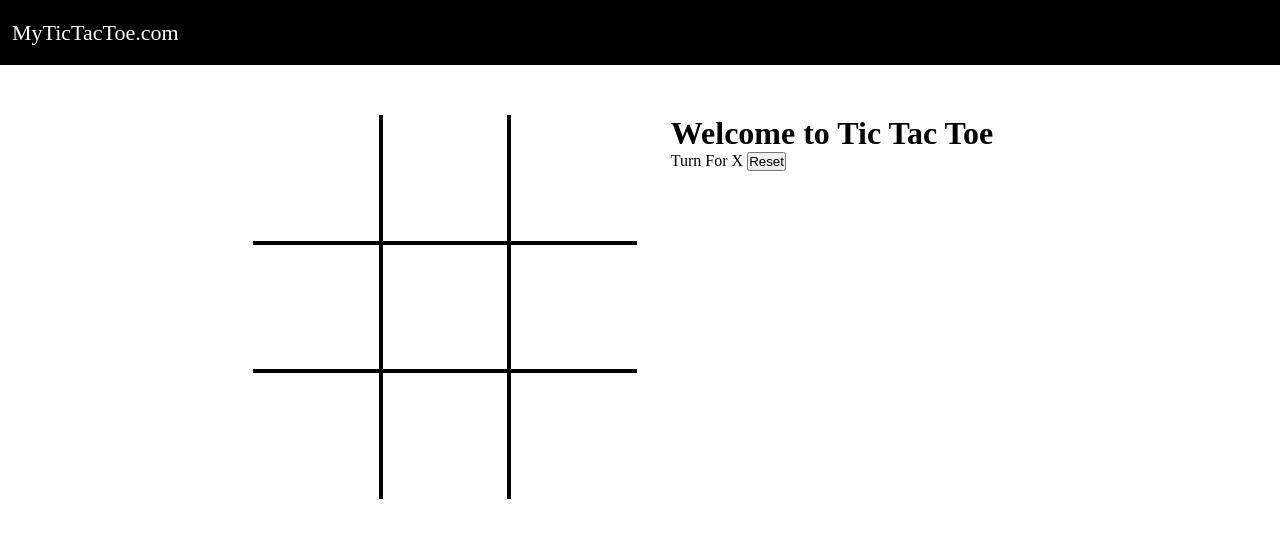
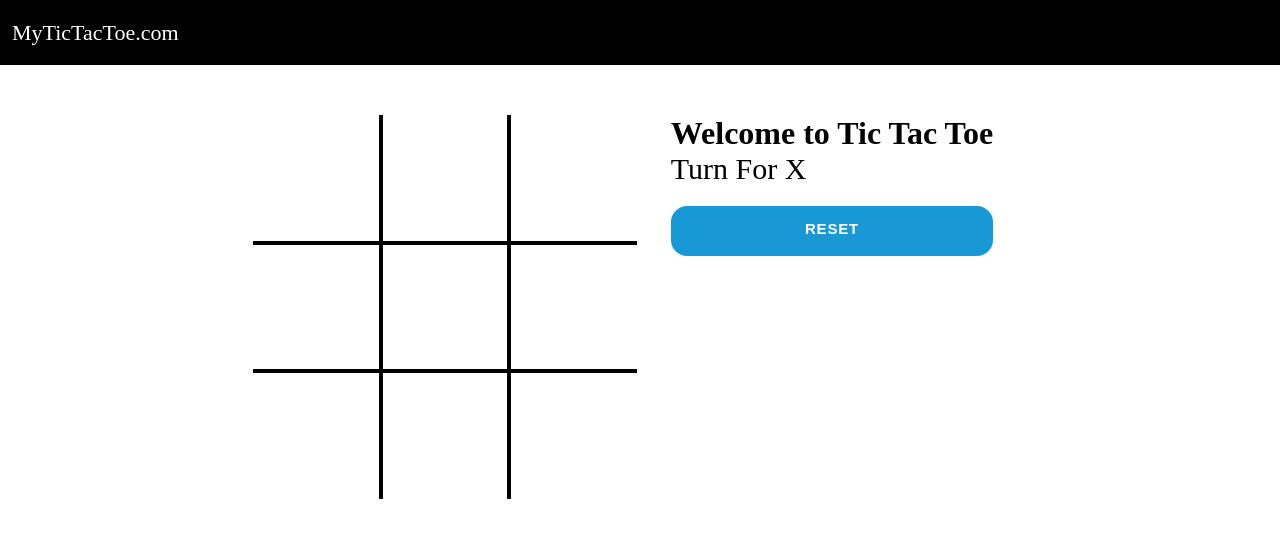
Before and after one commit to Sayantan131/mini_projects_in_js, a plain HTML site: page tictactoeGame/index.html in a window 1280 px wide. Drawn offline with Linux system fonts and the light colour scheme; a web font is replaced by a local one.

Commit message:
alomost done

```diff
--- a/tictactoeGame/script.js
+++ b/tictactoeGame/script.js
@@ -40,15 +40,18 @@ const checkWin = ()=>{
     })
 }
 
+
+//
 let boxes = document.getElementsByClassName("box");
 
 Array.from(boxes).forEach(element=>{
    let boxtext = element.querySelector('.boxtext');
    element.addEventListener('click',()=>{
       if(boxtext.innerText === ''){
+         audioTurn.play();
          boxtext.innerText = turn;
          turn = changeTurn();
-         audioTurn.play();
+
          checkWin();
          if(!isgameover){
             document.getElementsByClassName("info")[0].innerText = "Turn for " + turn;
@@ -59,3 +62,17 @@ Array.from(boxes).forEach(element=>{
       }
    })
 })
+
+//add onclick listener to reset button
+
+reset.addEventListener('click',()=>{
+   let boxtext = document.getElementsByClassName('boxtext');
+   Array.from(boxtext).forEach(e=>{
+      e.innerText = "";
+   });
+   turn = "X";
+   isgameover = false;
+   document.getElementsByClassName("info")[0].innerText = "Turn for " + turn;
+   document.querySelector(".imgbox").getElementsByTagName('img')[0].style.width = "0px";
+   music.pause();
+})
--- a/tictactoeGame/style.css
+++ b/tictactoeGame/style.css
@@ -66,6 +66,41 @@ nav{
     border-bottom: 0;
 }
 
+#reset{
+    appearance: button;
+    background-color: #1899D6;
+    border: solid transparent;
+    border-radius: 16px;
+    border-width: 0 0 4px;
+    box-sizing: border-box;
+    color: #FFFFFF;
+    cursor: pointer;
+    display: inline-block;
+    font-family: din-round,sans-serif;
+    font-size: 15px;
+    font-weight: 700;
+    letter-spacing: .8px;
+    line-height: 20px;
+    margin: 20px 0;
+    outline: none;
+    overflow: visible;
+    padding: 13px 16px;
+    text-align: center;
+    text-transform: uppercase;
+    touch-action: manipulation;
+    transform: translateZ(0);
+    transition: filter .2s;
+    user-select: none;
+    -webkit-user-select: none;
+    vertical-align: middle;
+    white-space: nowrap;
+    width: 100%;
+}
+
+.info{
+    font-size: 30px;
+}
+
 
 
 
```
